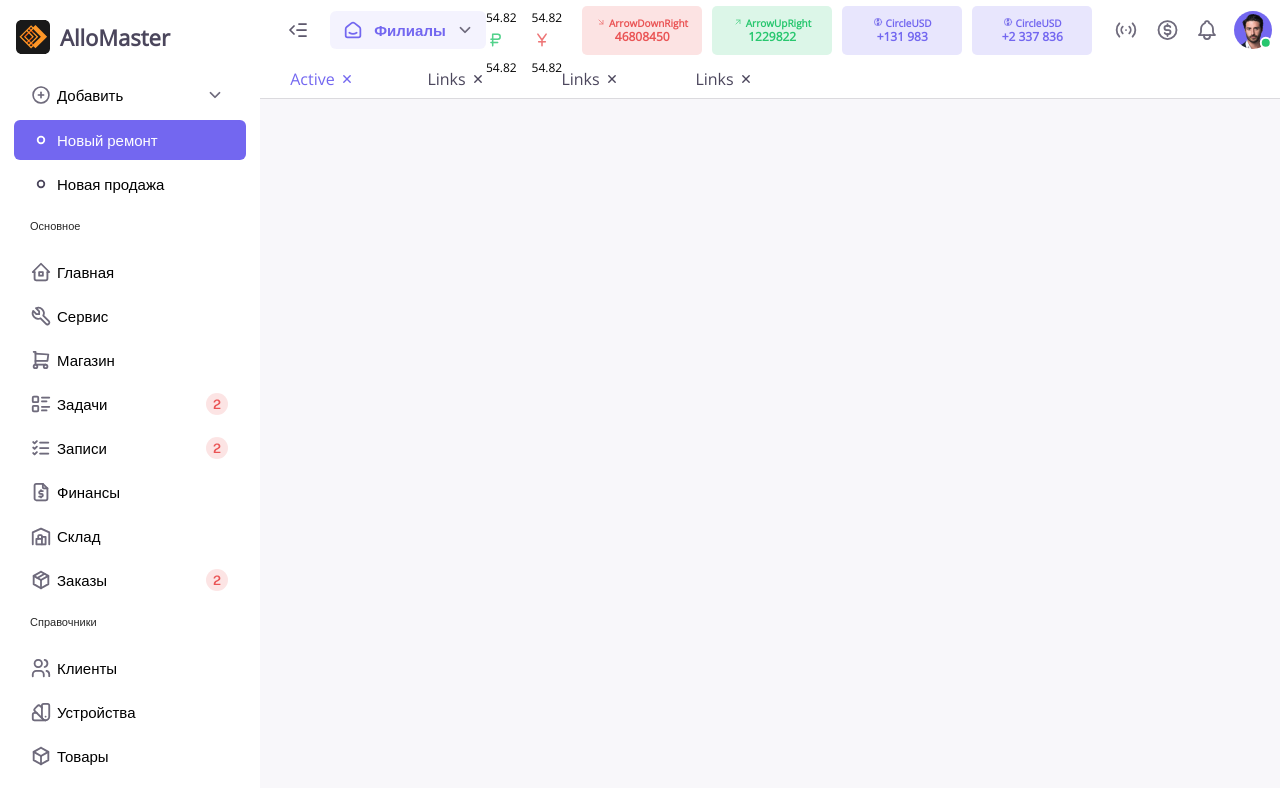
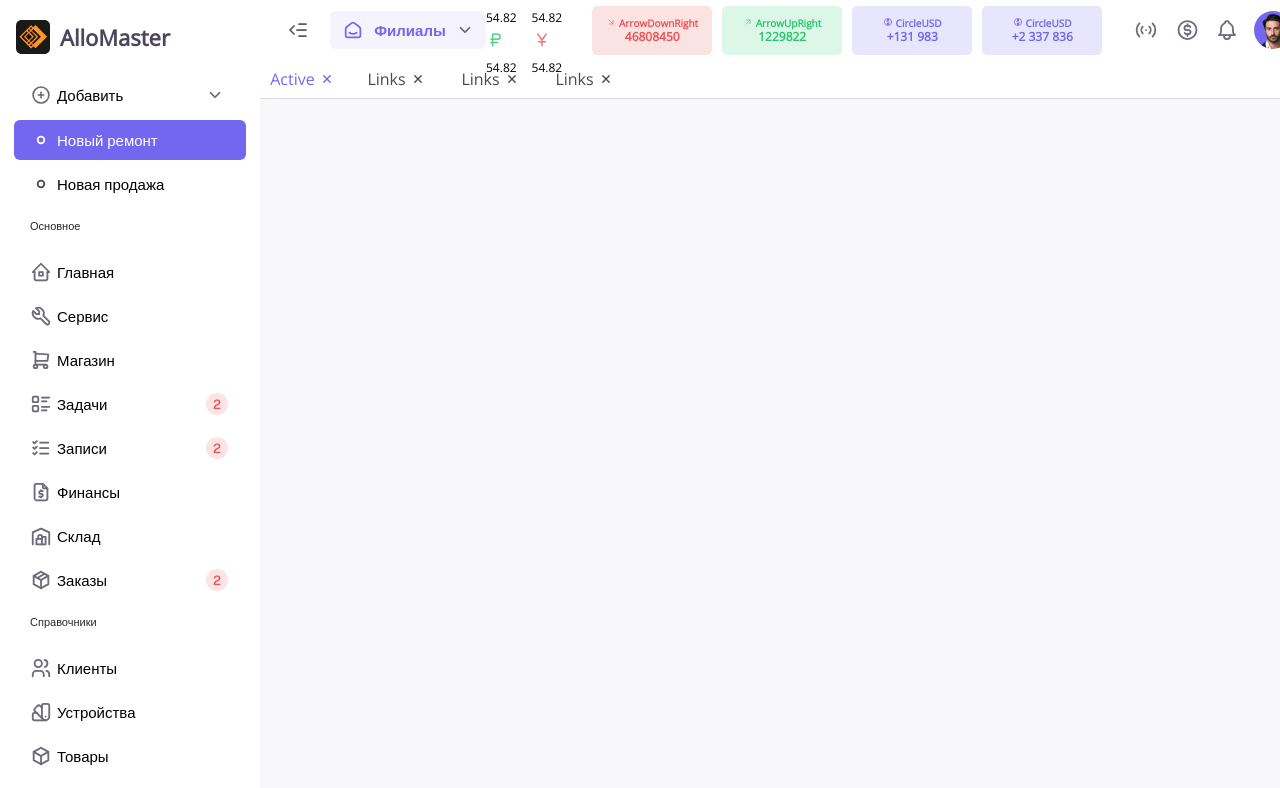
Before and after one commit to Aidar05/srm-project, a Vue app: page / in a window 1280 px wide. Shown: the top 788 px of the page. Built offline with nearby package versions, Linux system fonts and the light colour scheme.

Commit message:
Поправил стили

```diff
--- a/src/assets/css/header.css
+++ b/src/assets/css/header.css
@@ -19,7 +19,7 @@
 }
 
 #header-right-container{
-  gap: 20px
+  gap: 30px
 }
 
 #indent-decrease{
@@ -161,7 +161,6 @@
 
   width: 84px;
   height: 38px;
-  padding: 8px 20px 8px 20px;
   border-radius: 6px 0px 0px 0px;
 }
 
--- a/src/views/FinancesView.vue
+++ b/src/views/FinancesView.vue
@@ -5,10 +5,9 @@
 </template>
 
 <script>
-import IndentDeacrease from "@/assets/icons/vue/IndentDeacrease.vue";
 import Menu from "../components/Menu.vue"
+import Header from "@/components/Header.vue";
 import Icon from "@/components/MenuComponents/Icon.vue";
-import Header from "@/components/Header.vue";
 
 export default{
   name: "FinancesView",
@@ -19,5 +18,5 @@ export default{
 </script>
 
 <style>
-@import url("../assets/css/header.css")
+@import url("../assets/css/header.css");
 </style>
```
